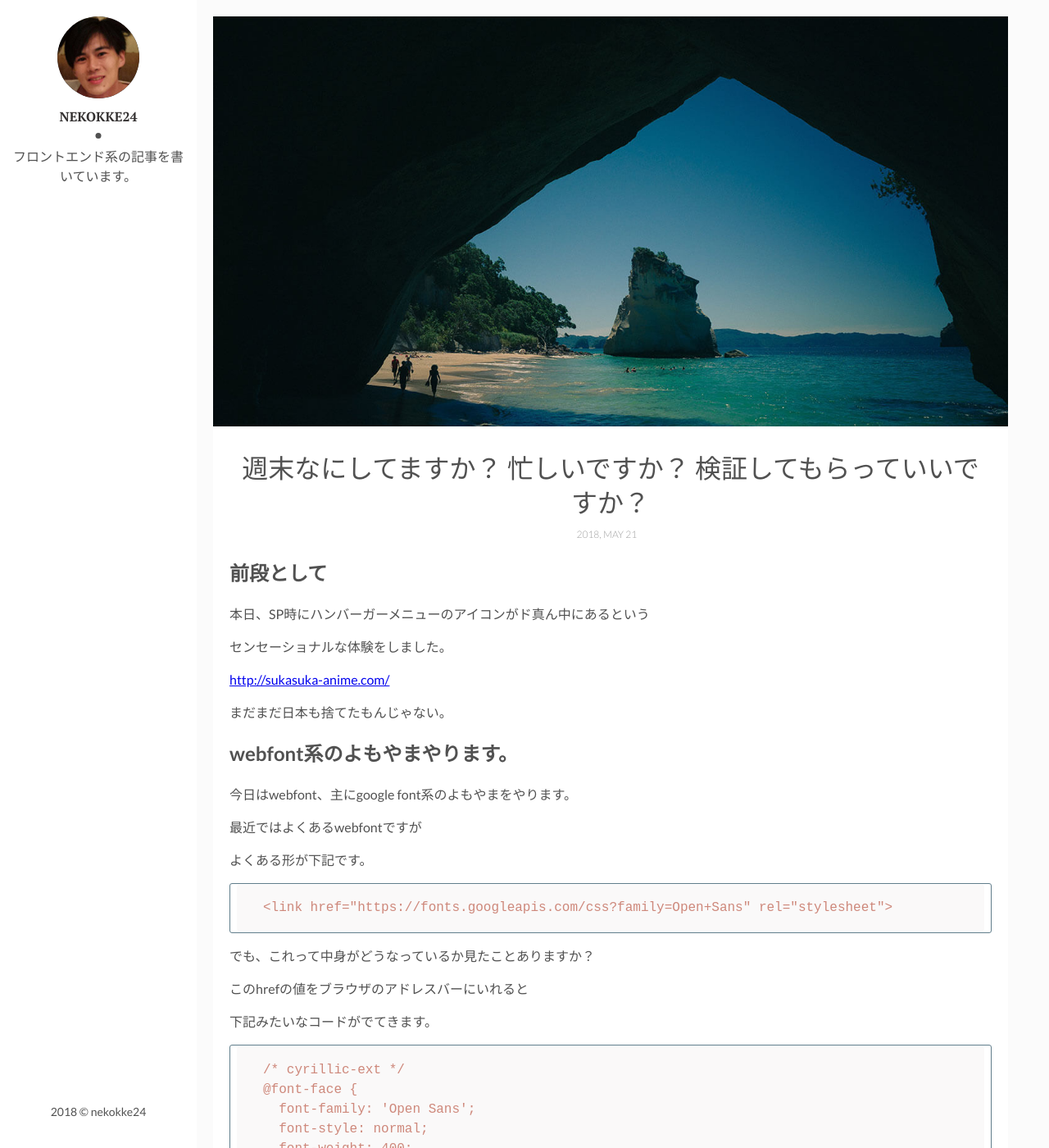
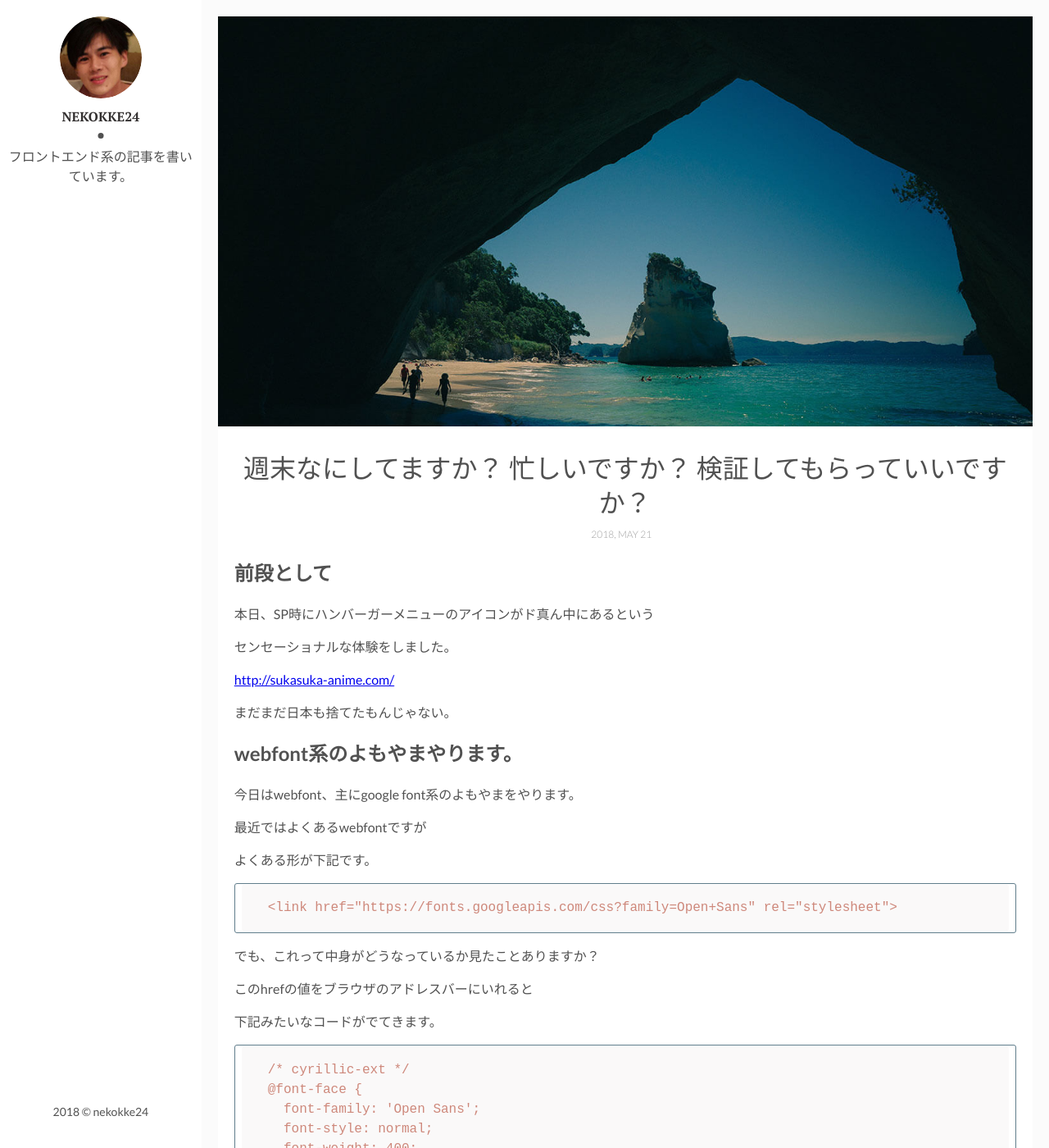
Before and after one commit to nekokke24/nekokke24.github.io, a Jekyll site: the page built from _posts/2018-05-22-webfont-speed.markdown, in a window 1280 px wide and 1400 px high. Shown: the whole window at 82% size. Built offline with Jekyll 4.4.1, drawn with Linux system fonts in a browser that asks for light colours.

Commit message:
ref.ope.000.d.sato

```diff
--- a/_includes/head.html
+++ b/_includes/head.html
@@ -1,70 +1,19 @@
 <head>
 	<meta charset="utf-8">
 	<title>{% if page.title %}{{page.title}} - {{site.title}}{% else %}{{site.title}}{% endif %}</title>
-
-  <!-- Edit site and author settings in `_config.yml` to make the social details your own -->
-
-    <meta content="{{ site.title }}" property="og:site_name">
-  {% if page.title %}
-    <meta content="{{ page.title }}" property="og:title">
-  {% else %}
-    <meta content="{{ site.title }}" property="og:title">
-  {% endif %}
-  {% if page.title %}
-    <meta content="article" property="og:type">
-  {% else %}
-    <meta content="website" property="og:type">
-  {% endif %}
-  {% if page.description %}
-    <meta content="{{ page.description }}" property="og:description">
-  {% else %}
-    <meta content="{{ site.description }}" property="og:description">
-  {% endif %}
-  {% if page.url %}
-    <meta content="{{ site.url }}{{ page.url }}" property="og:url">
-  {% endif %}
-  {% if page.date %}
-    <meta content="{{ page.date | date_to_xmlschema }}" property="article:published_time">
-    <meta content="{{ site.url }}/about/" property="article:author">
-  {% endif %}
-  {% if page.img %}
-    <meta content="{{ site.url }}{{ site.baseurl }}/assets/img/{{ page.img }}" property="og:image">
-  {% else %}
-    <meta content="{{ site.url }}{{ site.baseurl }}/assets/img/{{ site.author-img }}" property="og:image">
-  {% endif %}
-  {% if page.categories %}
-    {% for category in page.categories limit:1 %}
-    <meta content="{{ category }}" property="article:section">
-    {% endfor %}
-  {% endif %}
-  {% if page.tags %}
-    {% for tag in page.tags %}
-    <meta content="{{ tag }}" property="article:tag">
-    {% endfor %}
-  {% endif %}
-
-    <meta name="twitter:card" content="summary">
-    <meta name="twitter:site" content="@{{ site.site-twitter }}">
-    <meta name="twitter:creator" content="@{{ site.social-twitter }}">
-  {% if page.title %}
-    <meta name="twitter:title" content="{{ page.title }}">
-  {% else %}
-    <meta name="twitter:title" content="{{ site.title }}">
-  {% endif %}
-  {% if page.url %}
-    <meta name="twitter:url" content="{{ site.url }}{{ page.url }}">
-  {% endif %}
-  {% if page.description %}
-    <meta name="twitter:description" content="{{ page.description }}">
-  {% else %}
-    <meta name="twitter:description" content="{{ site.description }}">
-  {% endif %}
-  {% if page.img %}
-    <meta name="twitter:image:src" content="{{ site.url }}{{ site.baseurl }}/assets/img/{{ page.img }}">
-  {% else %}
-    <meta name="twitter:image:src" content="{{ site.url }}{{ site.baseurl }}/assets/img/{{ site.author-img }}">
-  {% endif %}
-
+	<meta content="{{ site.title }}" property="og:site_name">
+	{% if page.title %}<meta content="{{ page.title }}" property="og:title">{% else %}<meta content="{{ site.title }}" property="og:title">{% endif %}
+	{% if page.title %}<meta content="article" property="og:type">{% else %}<meta content="website" property="og:type">{% endif %}
+	{% if page.description %}<meta content="{{ page.description }}" property="og:description">{% else %}<meta content="{{ site.description }}" property="og:description">{% endif %}
+	{% if page.url %}<meta content="{{ site.url }}{{ page.url }}" property="og:url">{% endif %}
+	{% if page.date %}<meta content="{{ page.date | date_to_xmlschema }}" property="article:published_time"><meta content="{{ site.url }}/about/" property="article:author">{% endif %}{% if page.img %}<meta content="{{ site.url }}{{ site.baseurl }}/assets/img/{{ page.img }}" property="og:image">{% else %}<meta content="{{ site.url }}{{ site.baseurl }}/assets/img/{{ site.author-img }}" property="og:image">{% endif %}{% if page.categories %}{% for category in page.categories limit:1 %}<meta content="{{ category }}" property="article:section">{% endfor %}{% endif %}{% if page.tags %}{% for tag in page.tags %}<meta content="{{ tag }}" property="article:tag">{% endfor %}{% endif %}
+	<meta name="twitter:card" content="summary">
+	<meta name="twitter:site" content="@{{ site.site-twitter }}">
+	<meta name="twitter:creator" content="@{{ site.social-twitter }}">
+	{% if page.title %}<meta name="twitter:title" content="{{ page.title }}">{% else %}<meta name="twitter:title" content="{{ site.title }}">{% endif %}
+	{% if page.url %}<meta name="twitter:url" content="{{ site.url }}{{ page.url }}">{% endif %}
+	{% if page.description %}<meta name="twitter:description" content="{{ page.description }}">{% else %}<meta name="twitter:description" content="{{ site.description }}">{% endif %}
+	{% if page.img %}<meta name="twitter:image:src" content="{{ site.url }}{{ site.baseurl }}/assets/img/{{ page.img }}">{% else %}<meta name="twitter:image:src" content="{{ site.url }}{{ site.baseurl }}/assets/img/{{ site.author-img }}">{% endif %}
 	<meta name="description" content="{{ page.description }}">
 	<meta http-equiv="X-UA-Compatible" content="IE=edge">
 	<meta name="viewport" content="width=device-width, initial-scale=1, maximum-scale=1">
@@ -73,17 +22,12 @@
 	<link rel="apple-touch-icon" href="{{ "/assets/img/favicon/apple-touch-icon.png" | prepend: site.baseurl }}">
 	<link rel="apple-touch-icon" sizes="72x72" href="{{ "/assets/img/favicon/apple-touch-icon-72x72.png" | prepend: site.baseurl }}">
 	<link rel="apple-touch-icon" sizes="114x114" href="{{ "/assets/img/favicon/apple-touch-icon-114x114.png" | prepend: site.baseurl }}">
-	<!-- Chrome, Firefox OS and Opera -->
 	<meta name="theme-color" content="#263959">
-	<!-- Windows Phone -->
 	<meta name="msapplication-navbutton-color" content="#263959">
-	<!-- iOS Safari -->
 	<meta name="apple-mobile-web-app-status-bar-style" content="#263959">
-	<!-- Google Fonts -->
 	<link href="https://fonts.googleapis.com/css?family=PT+Serif:400,700" rel="stylesheet">
 	<link href="https://fonts.googleapis.com/css?family=Lato:300,400,700" rel="stylesheet">
-	<!-- Font Awesome -->
 	<link rel="stylesheet" href="{{ "/assets/fonts/font-awesome/css/font-awesome.min.css" | prepend: site.baseurl }}">
-	<!-- Styles -->
 	<link rel="stylesheet" href="{{ "/assets/css/main.css" | prepend: site.baseurl }}">
+	<link rel="stylesheet" href="{{ "/assets/css/override.css" | prepend: site.baseurl }}">
 </head>
--- a/_includes/javascripts.html
+++ b/_includes/javascripts.html
@@ -1,2 +1 @@
-<!-- Main Js -->
 <script src="{{site.baseurl}}/assets/js/main.js"></script>
--- a/_layouts/default.html
+++ b/_layouts/default.html
@@ -2,11 +2,8 @@
 <html lang="en">
 {% include head.html %}
 <body>
-
   <div class="wrapper">
     {{ content }}
   </div>
-
-  {% include analytics.html %}
 </body>
 </html>
--- /dev/null
+++ b/assets/css/override.css
@@ -0,0 +1,39 @@
+.about img {
+	transition: opacity 1s ease-out;
+}
+.about img:hover {
+	transform: none;
+	opacity: 0.7;
+}
+.sidebar {
+	width: calc(240/1250 * 100%);
+}
+.wrapper {
+	max-width: none;
+}
+.content-box {
+	padding-left: calc((240/1250 * 100%) + 20px);
+}
+.about .cover-author-image {
+	background-color: #FFFFFF;
+}
+@media only screen and (max-width: 768px) {
+	.content-box {
+		padding: 20px 10px;
+	}
+	.sidebar {
+		width: 100%;
+	}
+	.highlighter-rouge {
+		width: 100%;
+		box-sizing: border-box;
+	}
+	pre {
+		overflow: auto;
+		white-space: pre-wrap;
+		word-wrap: break-word;
+	}
+	.post .post-content .post-title a {
+		display: block;
+	}
+}
--- a/index.html
+++ b/index.html
@@ -15,5 +15,4 @@
   </div>
 </article>
 {% endfor %}
-
 {% include pagination.html %}
```
Also changed, not shown: _includes/pagination.html (+2 -14 lines).
